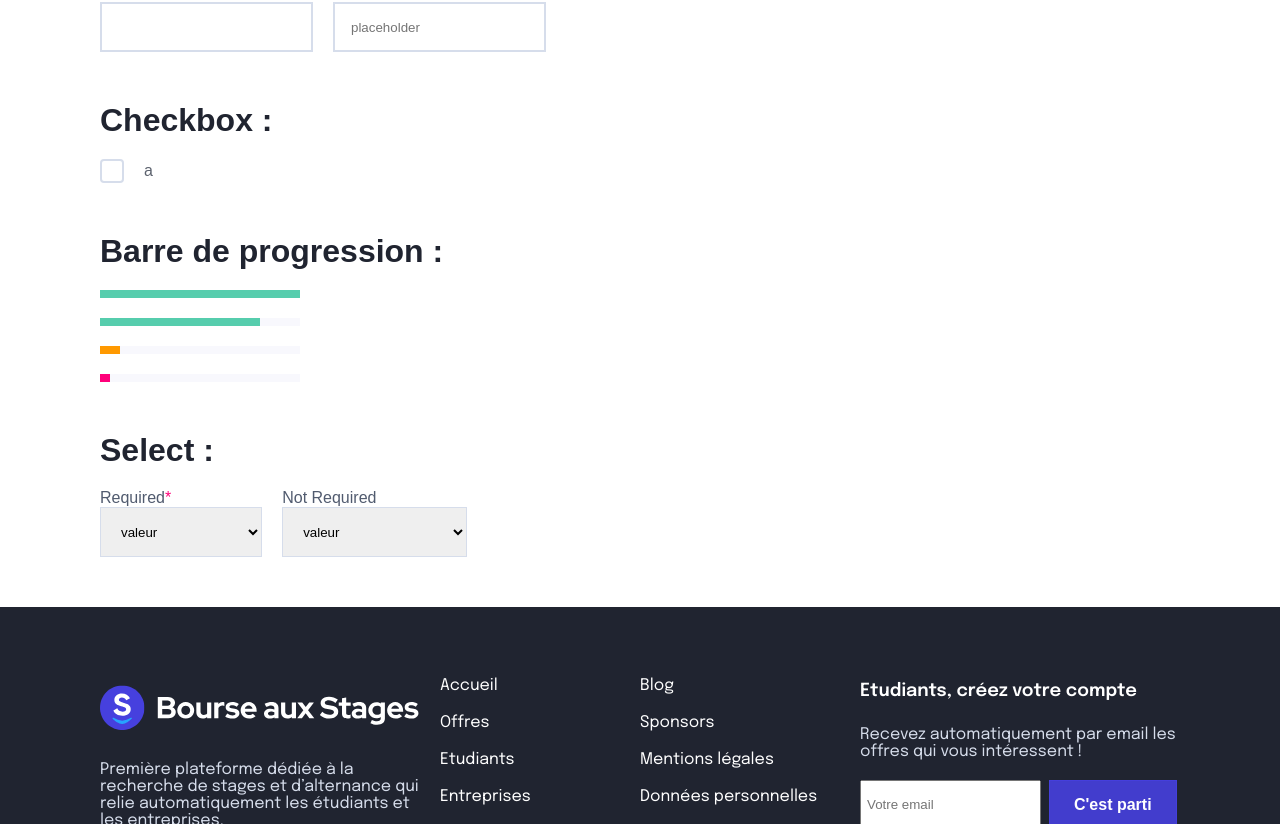
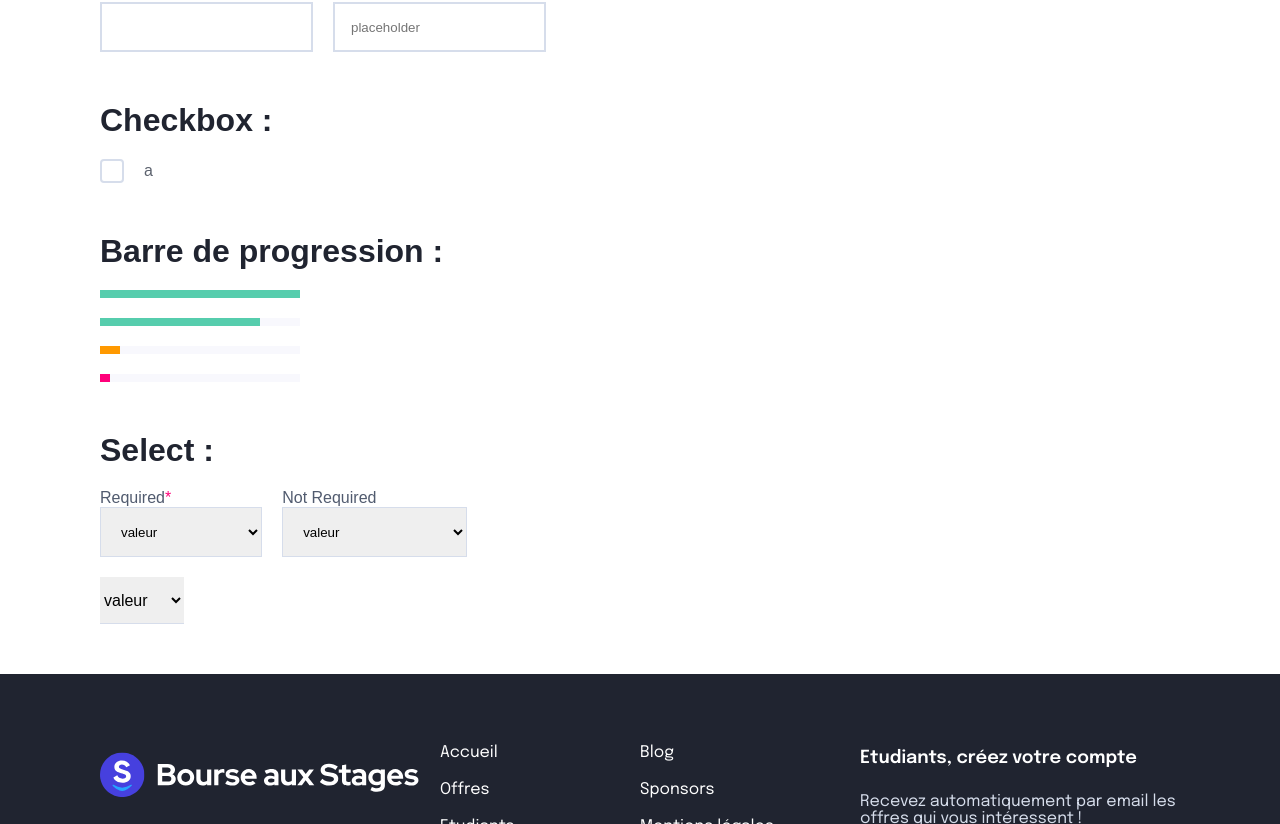
Before and after one commit to Fan2Shrek/BourseAuStage-front, a React (Create React App) app: page /ui-example in a window 1280 px wide. Shown: the part 1271-2095 px from the top of the page. Built offline with nearby package versions, Linux system fonts and the light colour scheme.

Commit message:
add styles select search

```diff
--- a/src/components/ui/atoms/Select/select.scss
+++ b/src/components/ui/atoms/Select/select.scss
@@ -15,4 +15,15 @@
             border: 1px solid var(--color-grey);
         }
     }
+
+    &.filter{
+        .select__target{
+            width: 100%;
+            height: 47px;
+            border: none;
+            border-bottom: 1px solid var(--color-grey);
+            font-size: 16px;
+            padding-right: 20px;
+        }
+    }
 }
--- a/src/pages/UiExample/index.js
+++ b/src/pages/UiExample/index.js
@@ -131,6 +131,10 @@ const UiExample = () => {
     const exampleSelects = useMemo(() => [
         { id: 1, label: 'Required', type: 'text', name: 'selectRequired', value: 'valeur', required: true },
         { id: 2, label: 'Not Required', type: 'text', name: 'selectNotRequired', value: 'valeur', required: false },
+    ], [])
+
+    const exampleSelectsFilter = useMemo(() => [
+        { id: 1, type: 'search', name: 'selectFilter', value: 'valeur' },
     ], [])
 
     return <Container className={styles.container}>
@@ -271,6 +275,13 @@ const UiExample = () => {
                     return <Select {...attr} />
                 }}
             />
+
+            <List
+                collection={exampleSelectsFilter}
+                renderItem={({ id: _, ...attr }) => {
+                    return <Select {...attr} />
+                }}
+            />
         </Container>
     </Container>
 }
```
